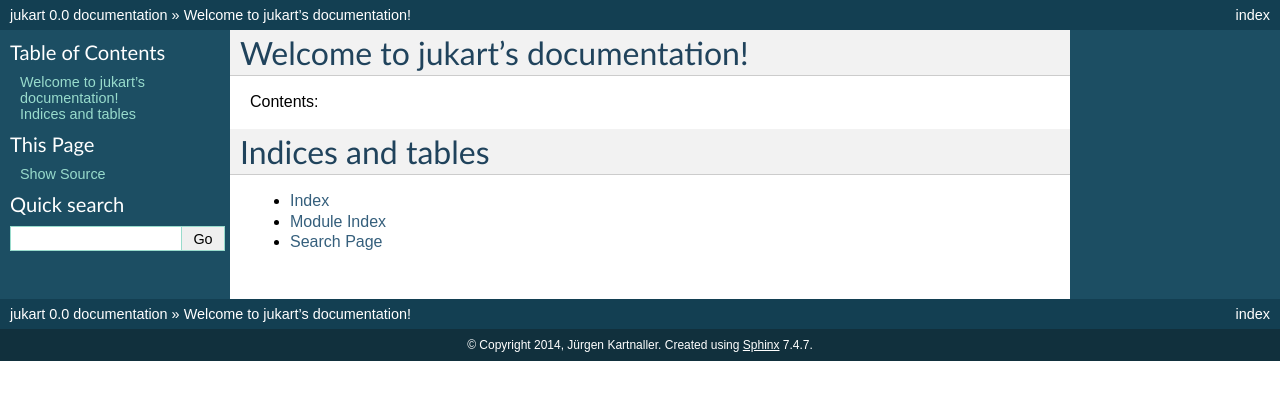
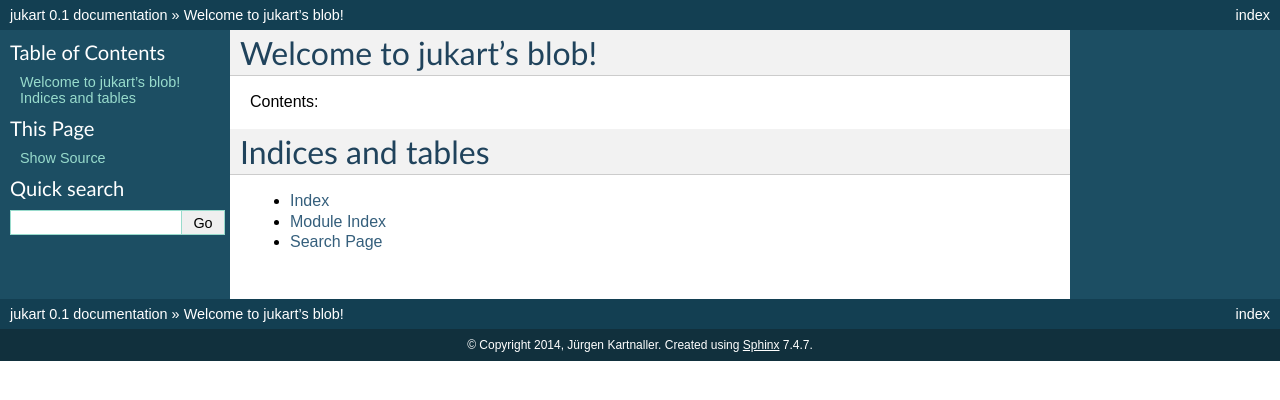
Before and after one commit to jukart/jukart.github.io, a Sphinx documentation site: the page built from source/index.rst, in a window 1280 px wide. Shown: the top 400 px of the page. Built offline with Sphinx 7.4.7, drawn with Linux system fonts in a browser that asks for light colours; formulas are drawn with MathJax 3.

Commit message:
update index

```diff
--- a/source/conf.py
+++ b/source/conf.py
@@ -53,9 +53,9 @@
 # built documents.
 #
 # The short X.Y version.
-version = '0.0'
+version = '0.1'
 # The full version, including alpha/beta/rc tags.
-release = '0.0'
+release = '0.1'
 
 # The language for content autogenerated by Sphinx. Refer to documentation
 # for a list of supported languages.
--- a/source/index.rst
+++ b/source/index.rst
@@ -1,10 +1,10 @@
-.. jukart documentation master file, created by
+.. jukart's blog master file, created by
    sphinx-quickstart on Sat Nov 22 10:33:35 2014.
    You can adapt this file completely to your liking, but it should at least
    contain the root `toctree` directive.
 
-Welcome to jukart's documentation!
-==================================
+Welcome to jukart's blob!
+=========================
 
 Contents:
 
```
